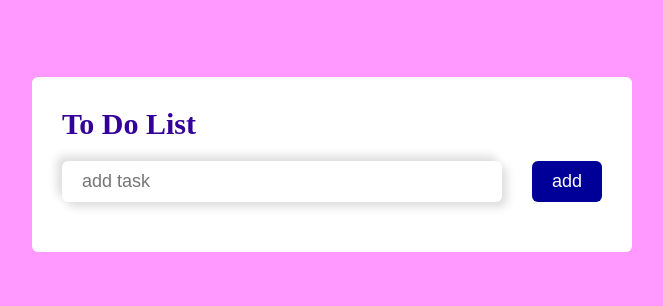
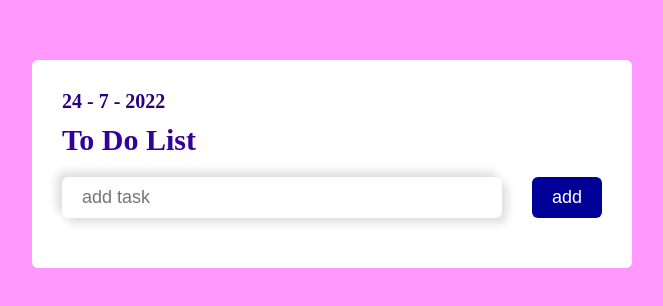
Before and after one commit to elasri21/todo, a plain HTML site: page index.html in a window 1280 px wide. Shown: the part 236-542 px from the top of the page, without its empty margins (308-971 px from the left). Drawn offline with Linux system fonts and the light colour scheme.

Commit message:
add date to todo

```diff
--- a/index.html
+++ b/index.html
@@ -10,6 +10,7 @@
     </head>
     <body>
         <div class="container">
+            <div class="date"></div>
             <h1>To Do List</h1>
             <form>
                 <input type="text" placeholder="add task" name="task" id="field-task" class="field-task">
--- a/main.css
+++ b/main.css
@@ -29,6 +29,9 @@ body {
   }
   body .container {
     padding: 15px !important;
+  }
+  body .container .date {
+    text-align: center;
   }
   body .container h1 {
     text-align: center;
@@ -70,6 +73,12 @@ body .container {
   padding: 30px;
   border-radius: 6px;
   background-color: #fff;
+}
+body .container .date {
+  font-size: 20px;
+  font-weight: 600;
+  color: #2b0080;
+  margin-bottom: 10px;
 }
 body .container h1 {
   font-size: 30px;
--- a/main.js
+++ b/main.js
@@ -1,3 +1,13 @@
+// date container
+const dateContainer = document.querySelector(".date");
+let date = new Date();
+let year = date.getFullYear();
+let month = date.getMonth() + 1;
+let day = date.getDate();
+let syntax = `${day} - ${month} - ${year}`;
+dateContainer.textContent = syntax;
+//console.log(syntax);
+
 const items = {...localStorage};
 let key = Object.keys(items);
 
```
